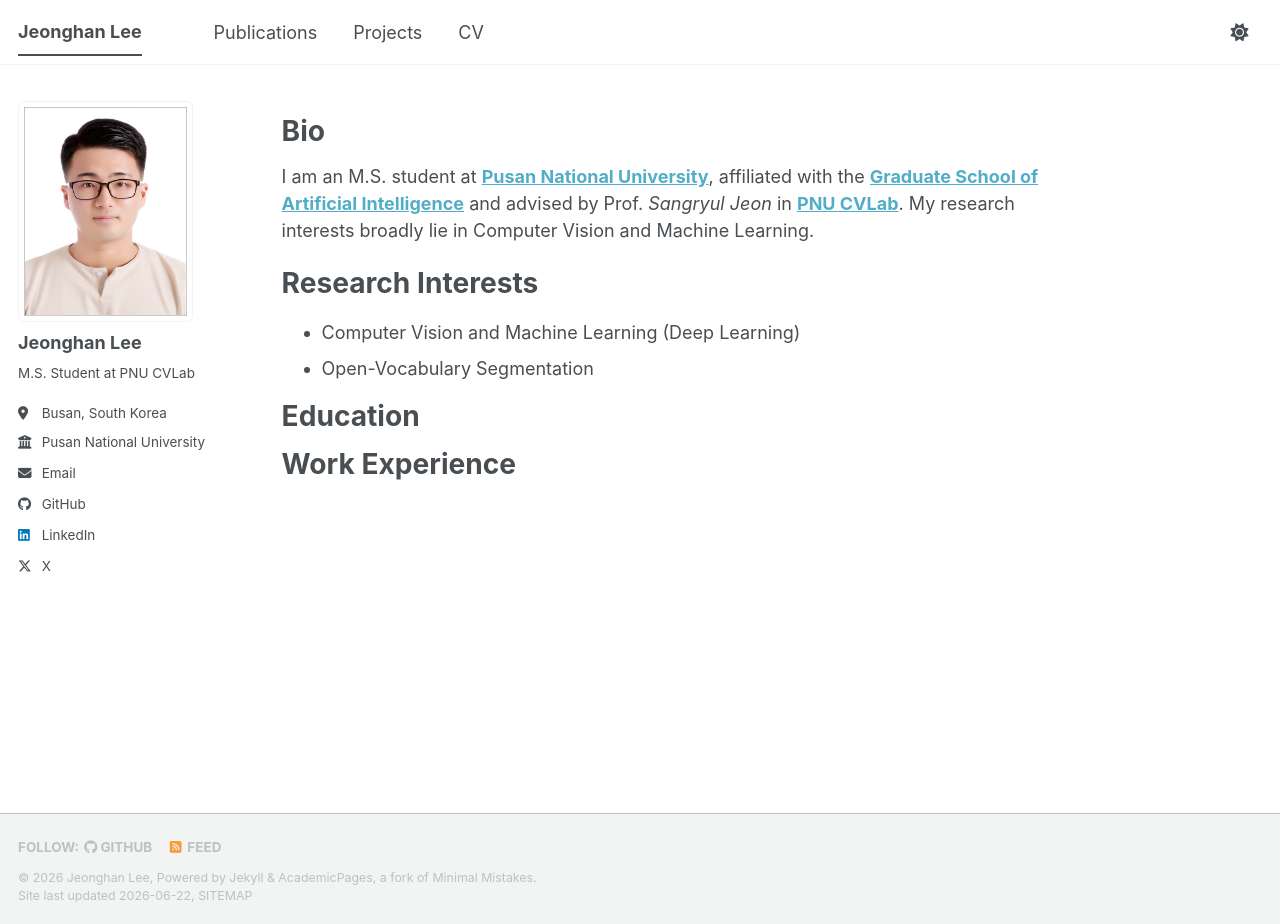
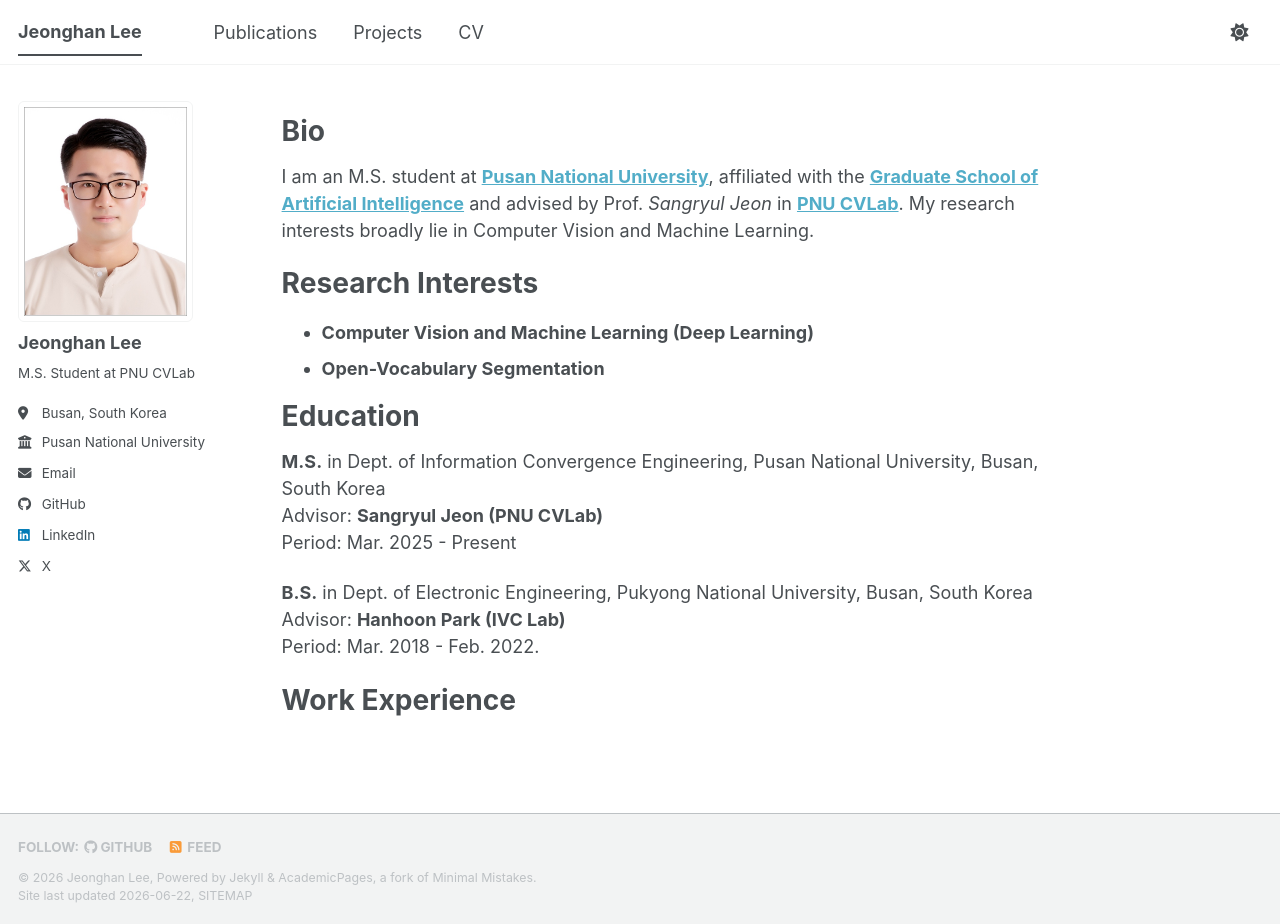
Before and after one commit to jhan-lee/jhan-lee.github.io, a Jekyll site: the page built from _pages/about.md, in a window 1280 px wide and 924 px high. Built offline with Jekyll 4.4.1, drawn with Linux system fonts in a browser that asks for light colours; a script bundle is joined from its source files by our own code; library files that are not in the unit come from our copies.

Commit message:
add education

```diff
--- a/_pages/about.md
+++ b/_pages/about.md
@@ -13,12 +13,18 @@ I am an M.S. student at **[Pusan National University](https://www.pusan.ac.kr/en
 
 Research Interests
 ==================
-* Computer Vision and Machine Learning (Deep Learning)
-* Open-Vocabulary Segmentation
+* **Computer Vision and Machine Learning (Deep Learning)**
+* **Open-Vocabulary Segmentation**
 
 Education
 =========
-<!-- TODO -->
+**M.S.** in Dept. of Information Convergence Engineering, Pusan National University, Busan, South Korea
+Advisor: **Sangryul Jeon (PNU CVLab)**
+Period: Mar. 2025 - Present
+
+**B.S.** in Dept. of Electronic Engineering, Pukyong National University, Busan, South Korea
+Advisor: **Hanhoon Park (IVC Lab)**
+Period: Mar. 2018 - Feb. 2022.
 
 Work Experience
 ===============
```
